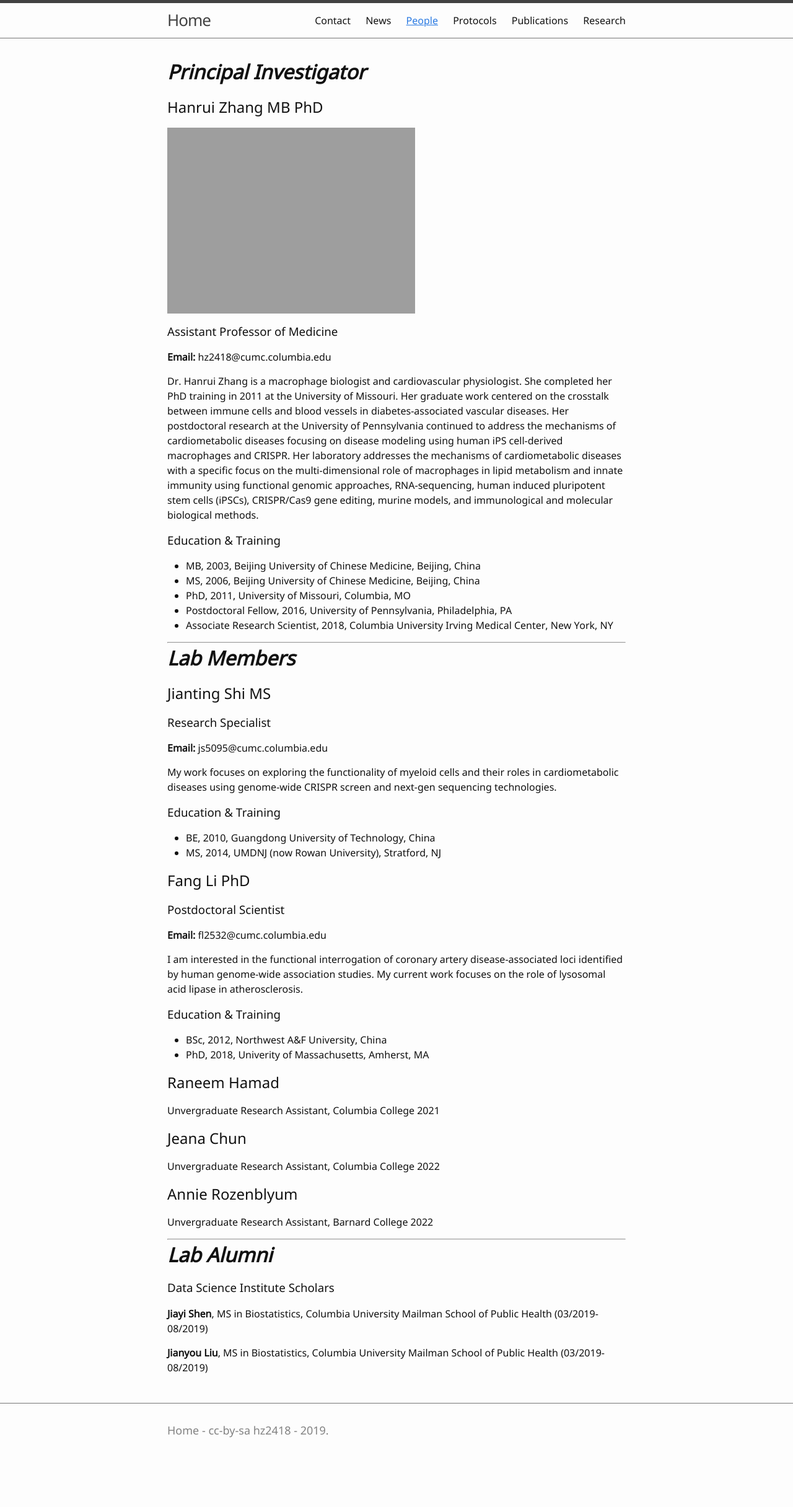
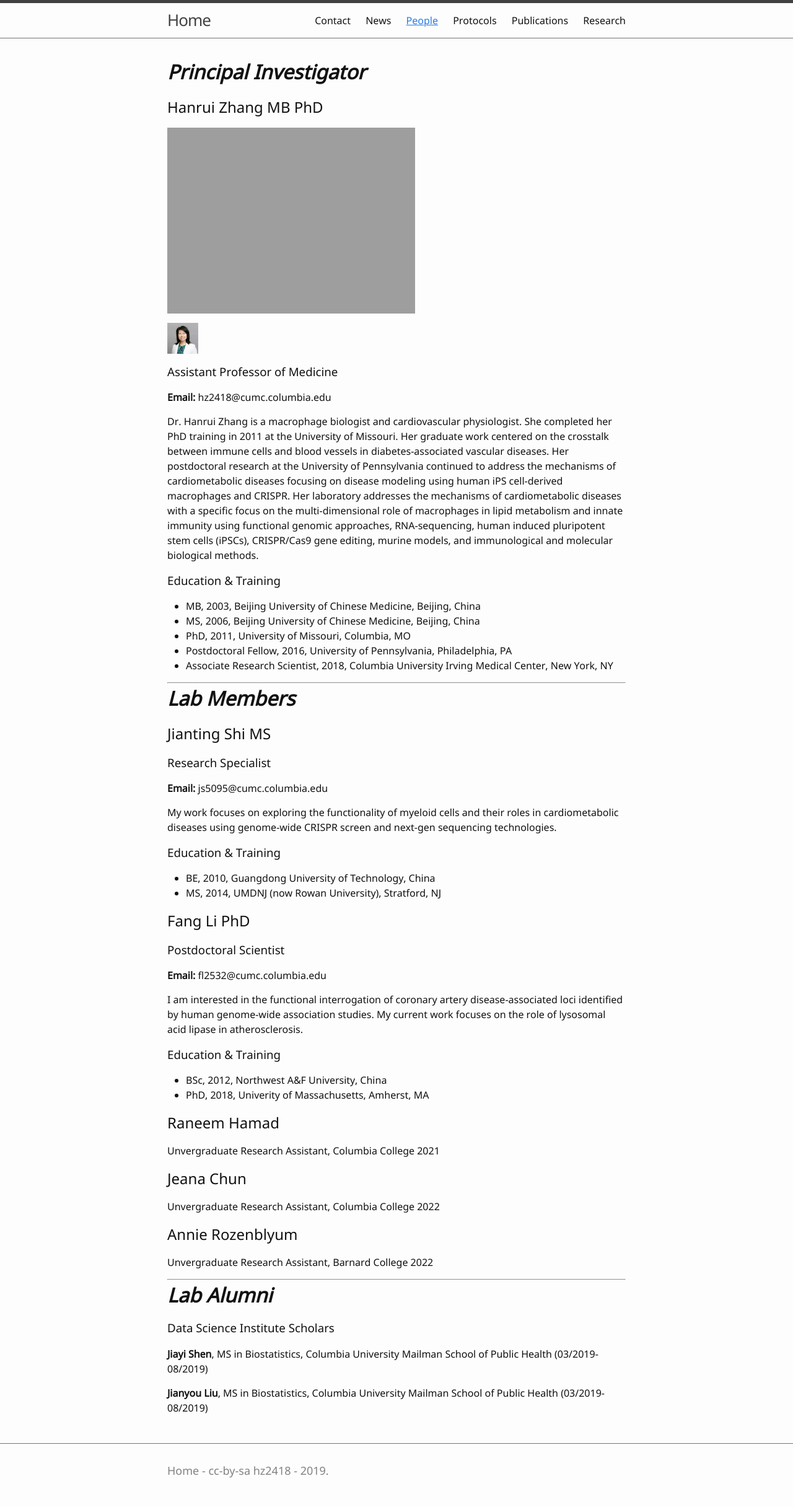
Before and after one commit to hanruizhang/zhanglab, a Jekyll site: the page built from People.md, in a window 1280 px wide. Shown: the whole page at 62% size. Built offline with Jekyll 4.4.1, drawn with Linux system fonts in a browser that asks for light colours; before the commit the page ends 2367 px from its top, so only the background shows below that.

Commit message:
Update People.md

```diff
--- a/People.md
+++ b/People.md
@@ -7,6 +7,8 @@ nav: true
 
 ## Hanrui Zhang MB PhD
 ![Hanrui_Zhang](/images/Hanrui_Zhang_3.jpg, width="100")
+
+<img src="/images/Hanrui_Zhang_3.jpg" width="50">
 
 ### Assistant Professor of Medicine
 **Email:** hz2418@cumc.columbia.edu
```
